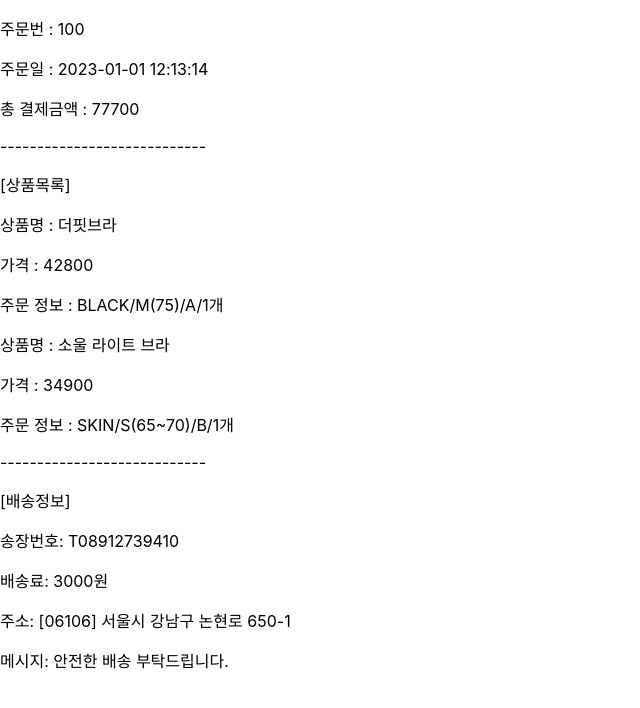
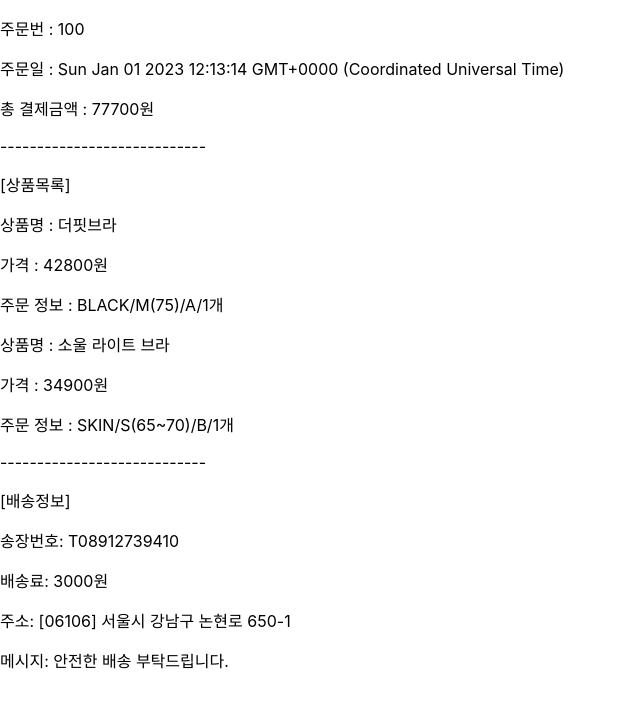
Before and after one commit to antigravity-official/anti-frontend-order, a React (Create React App) app: page / in a window 1280 px wide. Shown: the top 708 px of the page, without its empty margins (0-640 px from the left). Built offline with nearby package versions, Linux system fonts and the light colour scheme.

Commit message:
refactor:오타수정 및 주문일 날짜 출력 수정

```diff
--- a/src/Models.ts
+++ b/src/Models.ts
@@ -30,6 +30,6 @@ export interface Shipping {
 
 export interface PaymentInfo {
   id: number;
-  orderAt: Date;
+  orderAt: string;
   amount: number;
 }
--- a/src/components/OrderPaymentInfo.tsx
+++ b/src/components/OrderPaymentInfo.tsx
@@ -6,11 +6,13 @@ interface Props {
 }
 
 const OrderPaymentInfo: FC<Props> = ({ paymentInfo }) => {
+  const newDate = new Date(paymentInfo.orderAt);
+
   return (
     <div>
       <p>주문번 : {paymentInfo.id}</p>
-      <p>주문일 : {paymentInfo.orderAt.toString()}</p>
-      <p>총 결제금액 : {paymentInfo.amount}</p>
+      <p>주문일 : {newDate.toString()}</p>
+      <p>총 결제금액 : {paymentInfo.amount}원</p>
     </div>
   );
 };
--- a/src/components/OrderProductLists.tsx
+++ b/src/components/OrderProductLists.tsx
@@ -12,7 +12,7 @@ const OrderProductLists: FC<Props> = ({ productLists }) => {
       {productLists.map((product: OrderProduct) => (
         <div key={product.id}>
           <p>상품명 : {product.name}</p>
-          <p>가격 : {product.price}</p>
+          <p>가격 : {product.price}원</p>
           <p>
             주문 정보 : {product.stock.color}/{product.stock.band}/
             {product.stock.cup}/{product.stock.quantity}개
```
